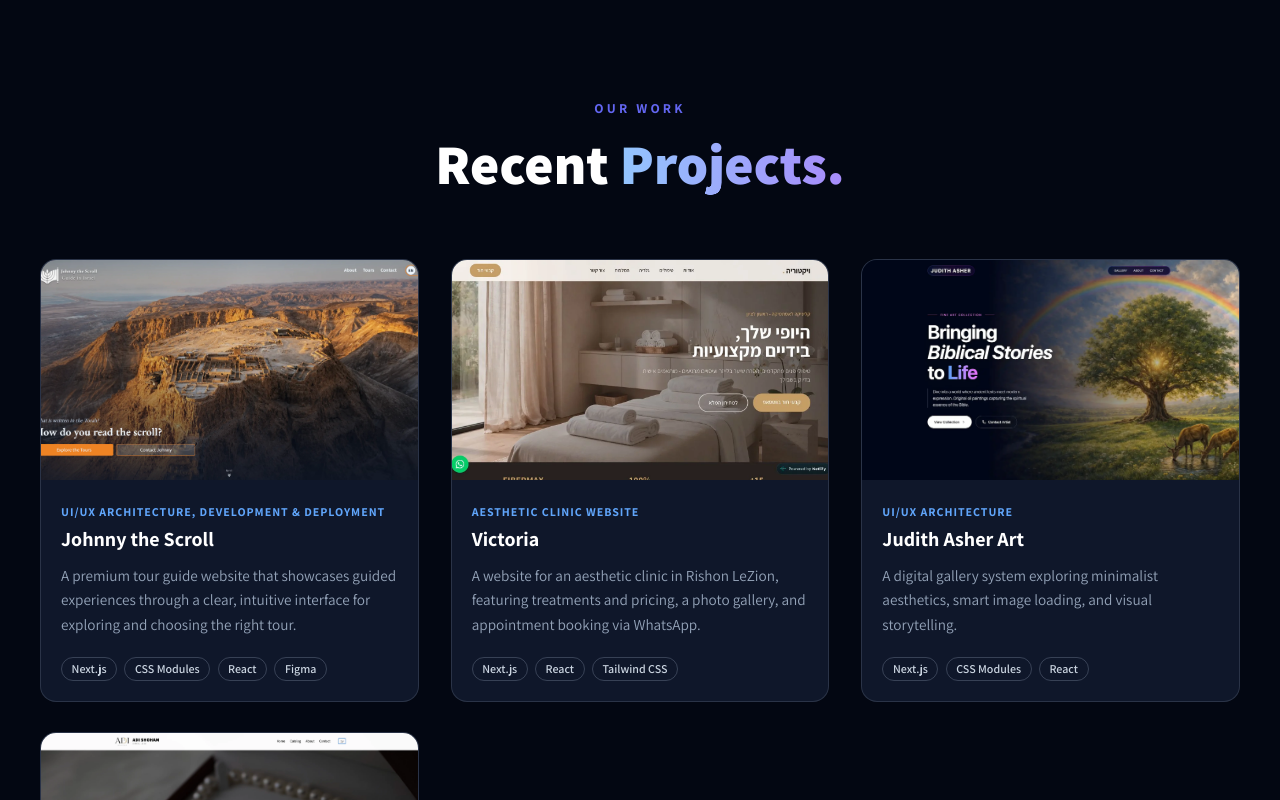
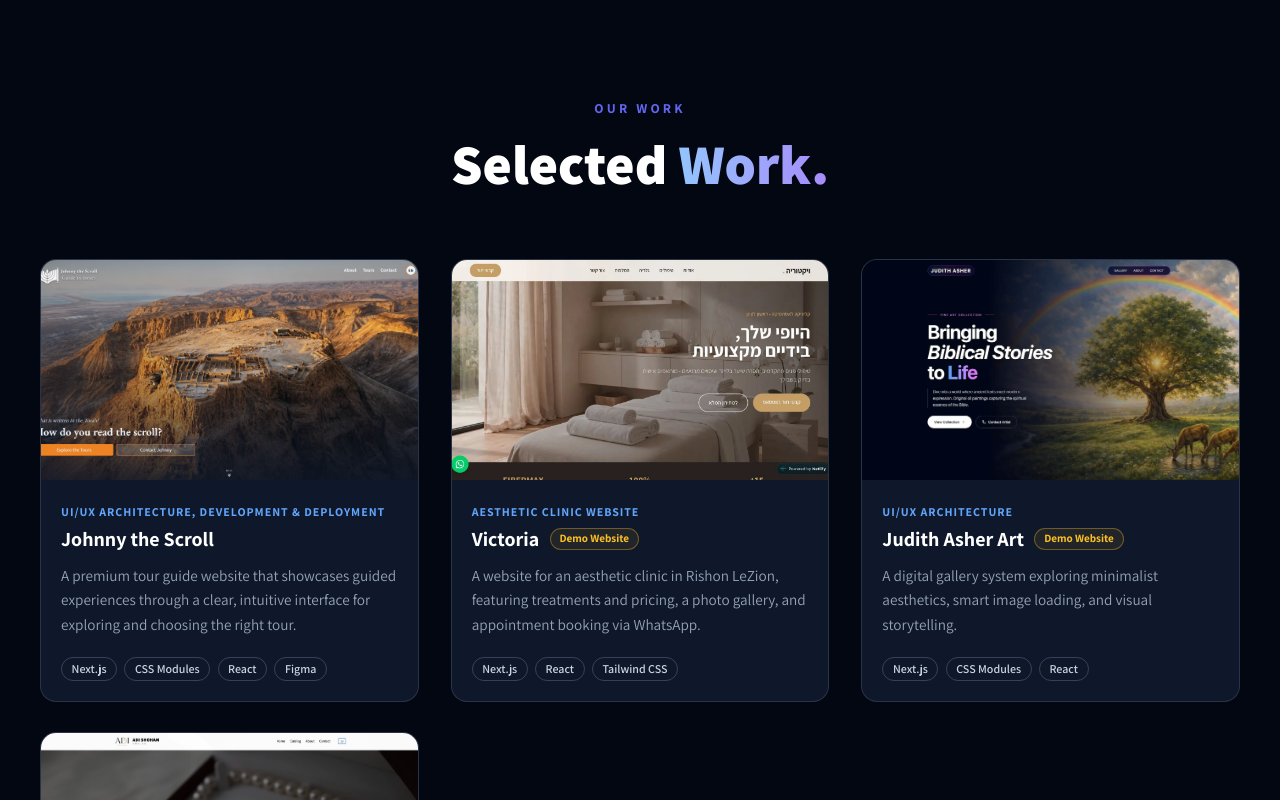
Before and after one commit to eldar-visual/eldarvisual.com, a Next.js app: page /en in a window 1280 px wide. Shown: the part 3720-4520 px from the top of the page. Built offline with nearby package versions, Linux system fonts and the light colour scheme.

Commit message:
Mark demo projects and fix development configuration

```diff
--- a/next.config.mjs
+++ b/next.config.mjs
@@ -1,8 +1,10 @@
 import { dirname } from 'node:path';
 import { fileURLToPath } from 'node:url';
+import { PHASE_DEVELOPMENT_SERVER } from 'next/constants.js';
 
 /** @type {import('next').NextConfig} */
 const nextConfig = {
+  allowedDevOrigins: ['192.168.1.13'],
   turbopack: {
     root: dirname(fileURLToPath(import.meta.url)),
   },
@@ -15,4 +17,16 @@ const nextConfig = {
   },
 };
 
-export default nextConfig;
+export default function config(phase) {
+  if (phase === PHASE_DEVELOPMENT_SERVER) {
+    return {
+      ...nextConfig,
+      output: undefined,
+      async redirects() {
+        return [{ source: '/', destination: '/en', permanent: false }];
+      },
+    };
+  }
+
+  return nextConfig;
+}
--- a/src/app/[lang]/layout.tsx
+++ b/src/app/[lang]/layout.tsx
@@ -45,6 +45,7 @@ export async function generateMetadata({ params }: MetadataProps): Promise<Metad
   const ogImage = isHe ? "/og-image-he.png" : "/og-image.webp";
 
   return {
+    metadataBase: new URL('https://eldarvisual.com'),
     title: dict.metadata.title,
     description: dict.metadata.description,
     openGraph: {
--- a/src/components/Portfolio.css
+++ b/src/components/Portfolio.css
@@ -218,3 +218,28 @@
     display: inline-flex;
   }
 }
+
+.project-heading {
+  display: flex;
+  align-items: center;
+  flex-wrap: wrap;
+  gap: 0.65rem;
+  margin-top: 0.3rem;
+}
+
+.project-heading .project-name {
+  margin: 0;
+}
+
+.project-demo-badge {
+  display: inline-flex;
+  padding: 0.15rem 0.55rem;
+  border: 1px solid rgba(251, 191, 36, 0.35);
+  border-radius: 999px;
+  background: rgba(251, 191, 36, 0.08);
+  color: #fbbf24;
+  font-size: 0.7rem;
+  font-weight: 700;
+  line-height: 1.4;
+  white-space: nowrap;
+}
--- a/src/components/Portfolio.tsx
+++ b/src/components/Portfolio.tsx
@@ -9,10 +9,10 @@ interface PortfolioProps {
 
 // המערך הבסיסי - מחזיק רק תמונות וקישורים קשיחים
 const baseProjects = [
-  { id: 4, image: "/jts-hero.webp", link: "https://johnnythescroll.com"},
-  { id: 5, image: "/victoria-preview.webp", link: "https://victoria-site.netlify.app/" },
-  { id: 2, image: "/JudithArtSite.webp", link: "https://judith-art.netlify.app" },
-  { id: 3, image: "/AdiShoham.webp", link: "https://adi-shoham.netlify.app/" },
+  { id: 4, image: "/jts-hero.webp", link: "https://johnnythescroll.com", isDemo: false},
+  { id: 5, image: "/victoria-preview.webp", link: "https://victoria-site.netlify.app/", isDemo: true },
+  { id: 2, image: "/JudithArtSite.webp", link: "https://judith-art.netlify.app", isDemo: true },
+  { id: 3, image: "/AdiShoham.webp", link: "https://adi-shoham.netlify.app/", isDemo: true },
 ];
 
 export default function Portfolio({ dict }: PortfolioProps) {
@@ -22,6 +22,7 @@ export default function Portfolio({ dict }: PortfolioProps) {
     const dictProject = dict?.projects?.[index];
     return {
       ...base,
+      isDemo: "isDemo" in base ? base.isDemo !== false : true,
       title: dictProject?.title || "Project Title",
       category: dictProject?.category || "Category",
       desc: dictProject?.desc || "Description",
@@ -36,7 +37,7 @@ export default function Portfolio({ dict }: PortfolioProps) {
         <header className="portfolio-header">
           <span className="sub-title">{dict?.subtitle || "Our Work"}</span>
           <h2 className="main-title">
-            {dict?.title || "Recent"} <span className="gradient-text">{dict?.gradient || "Projects."}</span>
+            {dict?.title || "Selected"} <span className="gradient-text">{dict?.gradient || "Work."}</span>
           </h2>
         </header>
 
@@ -55,7 +56,7 @@ export default function Portfolio({ dict }: PortfolioProps) {
                 />
                 <div className="card-overlay">
                   <a href={project.link} target="_blank" rel="noopener noreferrer" className="view-btn">
-                    {dict?.viewProject || "View Project"} <ArrowUpRight size={20} />
+                    {project.isDemo ? (dict?.viewDemo || "View Demo") : (dict?.visitSite || "Visit Site")} <ArrowUpRight size={20} />
                   </a>
                 </div>
               </div>
@@ -63,7 +64,12 @@ export default function Portfolio({ dict }: PortfolioProps) {
               <div className="project-details">
                 <div className="details-header">
                   <span className="category-label">{project.category}</span>
-                  <h3 className="project-name">{project.title}</h3>
+                  <div className="project-heading">
+                    <h3 className="project-name">{project.title}</h3>
+                    {project.isDemo && (
+                      <span className="project-demo-badge">{dict?.demoLabel || "Demo Website"}</span>
+                    )}
+                  </div>
                 </div>
 
                 <p className="project-summary">{project.desc}</p>
@@ -75,7 +81,7 @@ export default function Portfolio({ dict }: PortfolioProps) {
                 </div>
 
                 <a href={project.link} target="_blank" rel="noopener noreferrer" className="mobile-link">
-                  {dict?.visitSite || "Visit Site"} <ExternalLink size={14} />
+                  {project.isDemo ? (dict?.viewDemo || "View Demo") : (dict?.visitSite || "Visit Site")} <ExternalLink size={14} />
                 </a>
               </div>
             </article>
--- a/src/dictionaries/en.json
+++ b/src/dictionaries/en.json
@@ -125,8 +125,8 @@
   },
   "portfolio": {
     "subtitle": "Our Work",
-    "title": "Recent",
-    "gradient": "Projects.",
+    "title": "Selected",
+    "gradient": "Work.",
     "viewProject": "View Project",
     "visitSite": "Visit Site",
     "projects": [
@@ -171,7 +171,9 @@
           "CSS Modules"
         ]
       }
-    ]
+    ],
+    "demoLabel": "Demo Website",
+    "viewDemo": "View Demo"
   },
   "contact": {
     "subtitle": "Get in Touch",
--- a/src/dictionaries/he.json
+++ b/src/dictionaries/he.json
@@ -124,8 +124,8 @@
   },
   "portfolio": {
     "subtitle": "העבודות שלנו",
-    "title": "פרויקטים",
-    "gradient": "אחרונים.",
+    "title": "עבודות",
+    "gradient": "נבחרות.",
     "viewProject": "צפייה בפרויקט",
     "visitSite": "ביקור באתר",
     "projects": [
@@ -170,7 +170,9 @@
           "CSS Modules"
         ]
       }
-    ]
+    ],
+    "demoLabel": "אתר דמו",
+    "viewDemo": "צפייה בדמו"
   },
   "contact": {
     "subtitle": "יצירת קשר",
```
